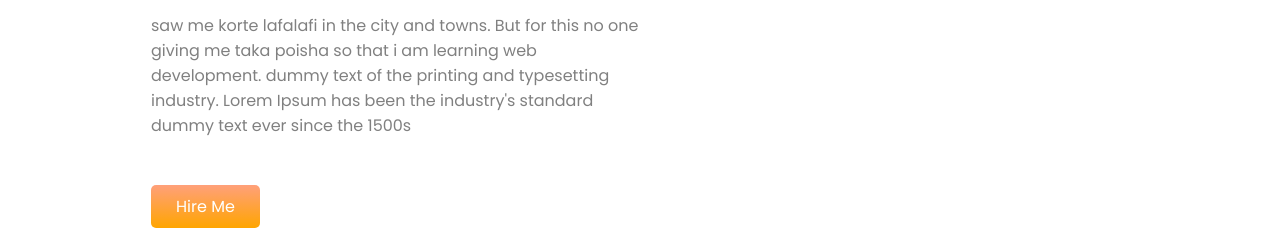
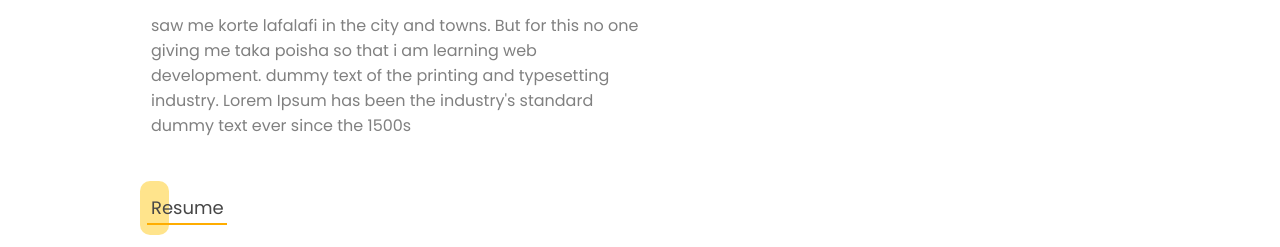
Before and after one commit to marajanim/web-one, a plain HTML site: page index.html in a window 1280 px wide. Shown: the part 553-800 px from the top of the page. Drawn offline with Linux system fonts and the light colour scheme.

Commit message:
animated button changes

```diff
--- a/css/style.css
+++ b/css/style.css
@@ -145,3 +145,86 @@ section{
 footer p{
     text-align: center;
 }
+
+
+
+--------
+a {
+	color: #FFAD00;
+	-webkit-transition: all .3s ease-in-out;
+			transition: all .3s ease-in-out;
+}
+
+a:hover,
+a:focus {
+	color: #000000;
+}
+
+
+/* Button Style */
+.btn-st {
+	position: relative;
+	display: inline-block;
+	color: rgb(71, 71, 71);
+	cursor: pointer;
+	font-size: 18px;
+	font-weight: 100;
+	background-color: transparent;
+	border: none;
+    z-index: 2;
+    text-decoration: none;
+    transition: all .3s ease-in-out;
+}
+
+.btn-st:before {
+	content: '';
+	position: absolute;
+	width: 40%;
+	height: 200%;
+	top: -50%;
+	left: -15%;
+	background: #ffcf318e;
+	padding: 0px;
+	-webkit-border-radius: 10px;
+			border-radius: 10px;
+	z-index: -1;
+	-webkit-transition: all .3s ease-in-out;
+			transition: all .3s ease-in-out;
+}
+
+.btn-st:after {
+	content: '';
+	position: absolute;
+	width: 110%;
+	height: 10%;
+	top: 105%;
+	left: -5%;
+	background: #FFAD00;
+	padding: 0px;
+	z-index: 0;
+	-webkit-transition: all .3s ease-in-out;
+			transition: all .3s ease-in-out;
+}
+
+.btn-st:hover:before {
+	-webkit-border-radius: unset;
+			border-radius: unset;
+	-webkit-transform: translateX(120%) scaleX(3) scaleY(0.8);
+			transform: translateX(120%) scaleX(3) scaleY(0.8);
+}
+
+.btn-st:hover:after {
+	-webkit-transform: translateX(-55%) translateY(-550%) rotate(90deg) scaleX(0.3);
+			transform: translateX(-55%) translateY(-550%) rotate(90deg) scaleX(0.3);
+}
+
+.pt-about .price .footer-price .btn-st:before,
+.pt-blog .blog-item .blog-btn .btn-st:before {
+	height: 165%;
+    top: -30%;
+}
+
+.pt-about .price .footer-price .btn-st,
+.pt-blog .blog-item .blog-btn .btn-st {
+    font-size: 16px;
+}
--- a/index.html
+++ b/index.html
@@ -25,7 +25,7 @@
 
 
         <!-- Button-->
-        <a class="btn" href="https://freelancer.com/u/anim999" target="_blank">Hire Me</a>
+        <a class="btn-st" href="https://freelancer.com/u/anim999" target="_blank">Resume</a>
     </div>
     <!--Image Div-->
     <div class="top"><img src="images/triangle (1).png" alt="Maraj Anim"></div>
@@ -58,7 +58,7 @@
 
     </p>
     <!-- Button-->
-        <a class="btn" href="https://freelancer.com/u/anim999" target="_blank">Download Resume</a>
+        <a class="btn-st" href="https://freelancer.com/u/anim999" target="_blank">Download Resume</a>
     </div>
 </section>
 
@@ -98,6 +98,12 @@
     </div>
 
 
+
+
+
+
+
+
 </section>
 
 
```
